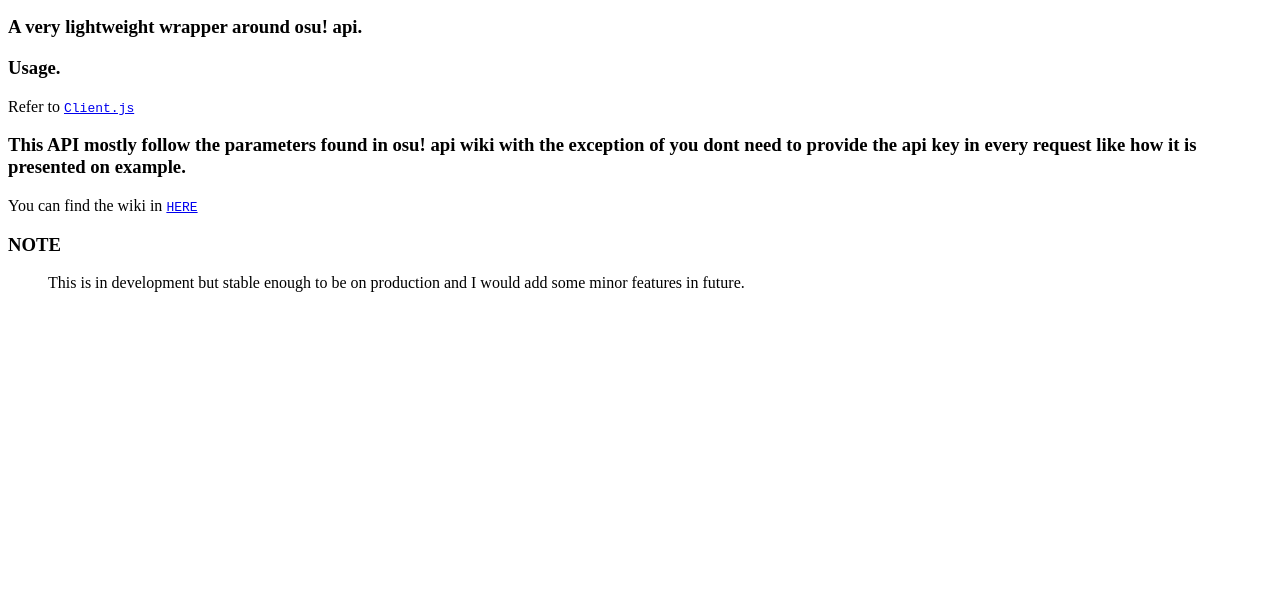
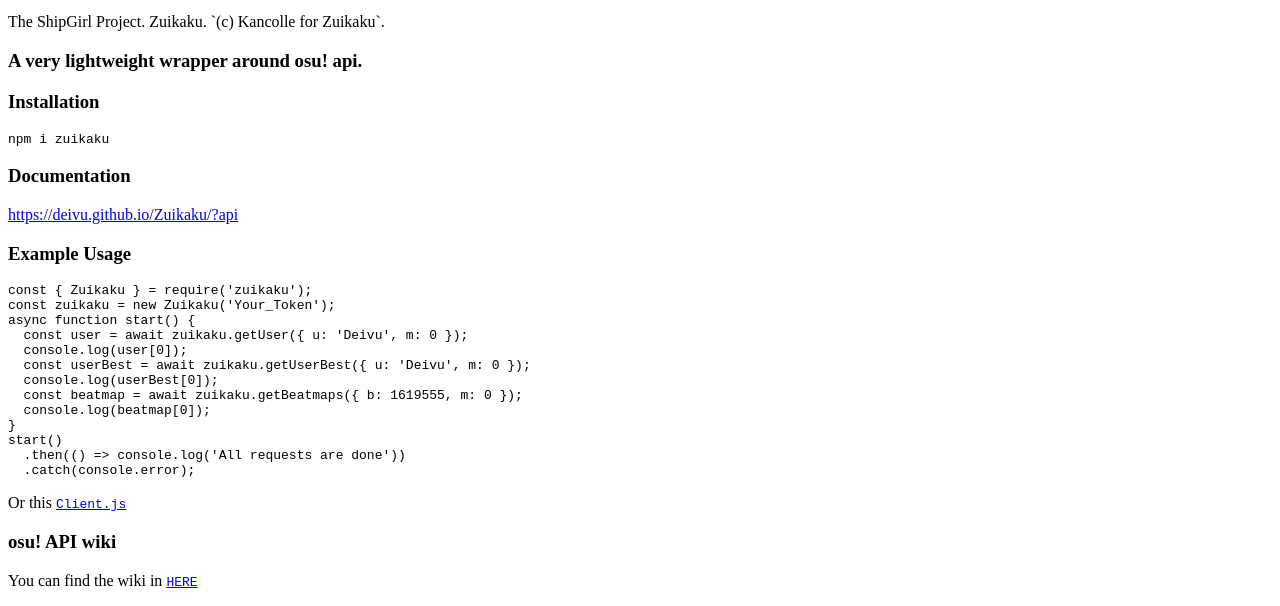
Before and after one commit to Deivu/Zuikaku, a website: page docs/content/readme.html in a window 1280 px wide. Shown: the part 387-993 px from the top of the page. Before the commit the page ends 800 px from the top, so only its background shows below. Drawn offline with Linux system fonts and the light colour scheme.

Commit message:
Feat. Update Readme

```diff
--- a/docs/content/readme.html
+++ b/docs/content/readme.html
@@ -2,16 +2,29 @@
 <html><head></head><body><h1 id="zuikaku">Zuikaku</h1>
 <hr />
 <p align="center">
-  <img src="https://vignette.wikia.nocookie.net/kancolle/images/c/ce/Zuikaku_Christmas_Full.png/revision/latest" style="max-width: 100%;">
+  <img src="https://vignette.wikia.nocookie.net/kancolle/images/8/84/Zuikaku_Christmas_Full_Damaged.png/revision/latest/" style="max-width: 100%;">
 </p>
+The ShipGirl Project. Zuikaku. `(c) Kancolle for Zuikaku`.
 
 <h3 id="a-very-lightweight-wrapper-around-osu--api">A very lightweight wrapper around osu! api.</h3>
-<h3 id="usage">Usage.</h3>
-<p>Refer to <a href="https://github.com/Deivu/Zuikaku/blob/master/test/Client.js"><code>Client.js</code></a> </p>
-<h3 id="this-api-mostly-follow-the-parameters-found-in-osu--api-wiki-with-the-exception-of-you-dont-need-to-provide-the-api-key-in-every-request-like-how-it-is-presented-on-example">This API mostly follow the parameters found in osu! api wiki with the exception of you dont need to provide the api key in every request like how it is presented on example.</h3>
+<h3 id="installation">Installation</h3>
+<pre><code>npm i zuikaku</code></pre><h3 id="documentation">Documentation</h3>
+<p><a href="https://deivu.github.io/Zuikaku/?api">https://deivu.github.io/Zuikaku/?api</a></p>
+<h3 id="example-usage">Example Usage</h3>
+<pre><code class="js">const { Zuikaku } = require('zuikaku');
+const zuikaku = new Zuikaku('Your_Token');
+async function start() {
+  const user = await zuikaku.getUser({ u: 'Deivu', m: 0 });
+  console.log(user[0]);
+  const userBest = await zuikaku.getUserBest({ u: 'Deivu', m: 0 });
+  console.log(userBest[0]);
+  const beatmap = await zuikaku.getBeatmaps({ b: 1619555, m: 0 });
+  console.log(beatmap[0]);
+}
+start()
+  .then(() =&gt; console.log('All requests are done'))
+  .catch(console.error);</code></pre>
+<p>Or this <a href="https://github.com/Deivu/Zuikaku/blob/master/test/Client.js"><code>Client.js</code></a> </p>
+<h3 id="osu--api-wiki">osu! API wiki</h3>
 <p>You can find the wiki in <a href="https://github.com/ppy/osu-api/wiki"><code>HERE</code></a> </p>
-<h3 id="note">NOTE</h3>
-<blockquote>
-<p>This is in development but stable enough to be on production and I would add some minor features in future.</p>
-</blockquote>
 </body></html>
--- a/src/Zuikaku.js
+++ b/src/Zuikaku.js
@@ -5,14 +5,13 @@
     /**
      * ZuikakuOptions
      * @typedef {Object} ZuikakuOptions
-     * @memberof Zuikaku
      * @property {string} token API key from osu! api.
      * @property {number} [timeout=5000] Timeout before a request times out.
      */
 
     /**
      * Zuikaku, osu! API Wrappper
-     * @param {ZuikakuOptions} ZuikakuOptions ZuikakuOptions
+     * @param {ZuikakuOptions} ZuikakuOptions ZuikakuOptions thats needed by Zuikaku to initialize.
      */
     constructor(options) {
         if (!options.token)
```
Also changed, not shown: README.md, docs/js/docma-web.js.
